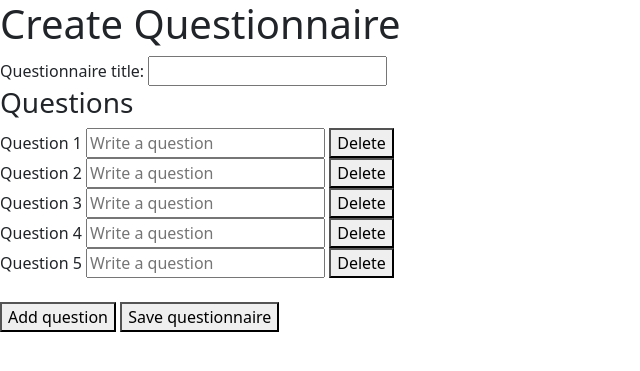
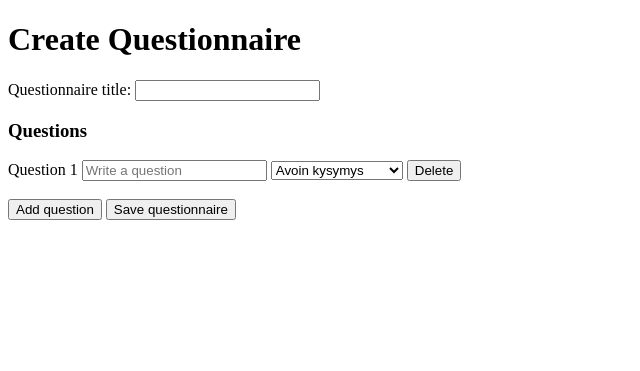
Before and after one commit to 404-Tiimi/Backend, a Spring Boot app: page /inquiry in a window 1280 px wide. Shown: the top 371 px of the page, without its empty margins (0-640 px from the left). Run offline with Spring Boot 4, Linux system fonts and the light colour scheme; some of the project's set-up classes (security, data sources, template engines, error pages and the like) are left out, and stand-ins take their place.

Commit message:
add inquiries with monivalinta

```diff
--- a/questionnaire/src/main/resources/templates/inquiry.html
+++ b/questionnaire/src/main/resources/templates/inquiry.html
@@ -4,7 +4,6 @@
     <meta charset="UTF-8">
     <meta name="viewport" content="width=device-width, initial-scale=1.0">
     <title>Questionnaire</title>
-    <link type="text/css" rel="stylesheet" href="/css/bootstrap.min.css" th:href="@{/css/bootstrap.min.css}" />
 </head>
 <body>
 
@@ -19,19 +18,40 @@
         <h3>Questions</h3>
 
         <div id="question-list">
+
+        <!-- MUOKKAUS: olemassa olevat kysymykset -->
         <th:block th:if="${inquiry != null}">
-            <div th:each="question, stat : ${inquiry.questions}">
+            <div class="question" th:each="question, stat : ${inquiry.questions}">
                 <label th:text="'Question ' + ${stat.count}"></label>
                 <input name="questions" type="text"
                        th:value="${question.quest}" placeholder="Write a question">
+
+                <select name="types" onchange="toggleOptions(this)">
+                    <option value="TEXT"  th:selected="${question.type == 'TEXT'}">Avoin kysymys</option>
+                    <option value="RADIO" th:selected="${question.type == 'RADIO'}">Monivalinta (radio)</option>
+                </select>
+
+                <textarea name="options" placeholder="Yksi vaihtoehto per rivi"
+                          th:text="${question.optionsText}"
+                          th:style="${question.type == 'RADIO'} ? '' : 'display:none'"></textarea>
+
                 <button type="button" onclick="removeQuestion(this)">Delete</button>
             </div>
         </th:block>
 
+        <!-- UUSI KYSELY: vain yksi tyhjä kysymys, lisää tulee "Add question" -napilla -->
         <th:block th:unless="${inquiry != null}">
-            <div th:each="number : ${#numbers.sequence(1, 5)}">
-                <label th:text="'Question ' + ${number}"></label>
+            <div class="question">
+                <label>Question 1</label>
                 <input name="questions" type="text" placeholder="Write a question">
+
+                <select name="types" onchange="toggleOptions(this)">
+                    <option value="TEXT">Avoin kysymys</option>
+                    <option value="RADIO">Monivalinta (radio)</option>
+                </select>
+
+                <textarea name="options" placeholder="Yksi vaihtoehto per rivi" style="display:none"></textarea>
+
                 <button type="button" onclick="removeQuestion(this)">Delete</button>
             </div>
         </th:block>
@@ -50,12 +70,24 @@
             questionNumber++;
 
             const question = document.createElement('div');
+            question.className = 'question';
             question.innerHTML =
                 '<label>Question ' + questionNumber + '</label>' +
                 '<input name="questions" type="text" placeholder="Write a question">' +
+                '<select name="types" onchange="toggleOptions(this)">' +
+                '  <option value="TEXT">Avoin kysymys</option>' +
+                '  <option value="RADIO">Monivalinta (radio)</option>' +
+                '</select>' +
+                '<textarea name="options" placeholder="Yksi vaihtoehto per rivi" style="display:none"></textarea>' +
                 '<button type="button" onclick="removeQuestion(this)">Delete</button>';
 
             document.getElementById('question-list').appendChild(question);
+        }
+
+        // Näyttää vaihtoehtokentän vain monivalinnassa
+        function toggleOptions(select) {
+            const textarea = select.parentElement.querySelector('textarea[name="options"]');
+            textarea.style.display = select.value === 'RADIO' ? '' : 'none';
         }
 
         function removeQuestion(button) {
```
